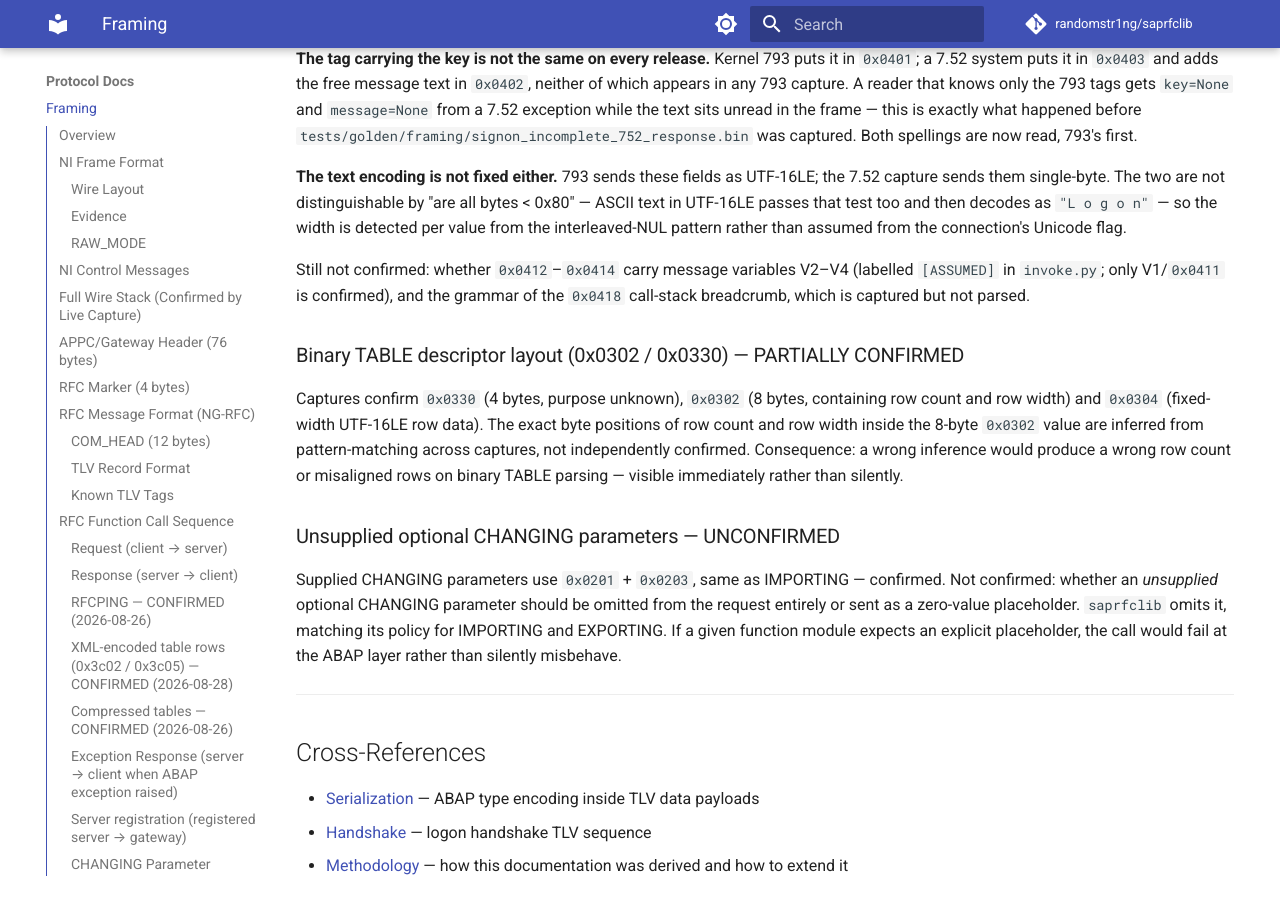
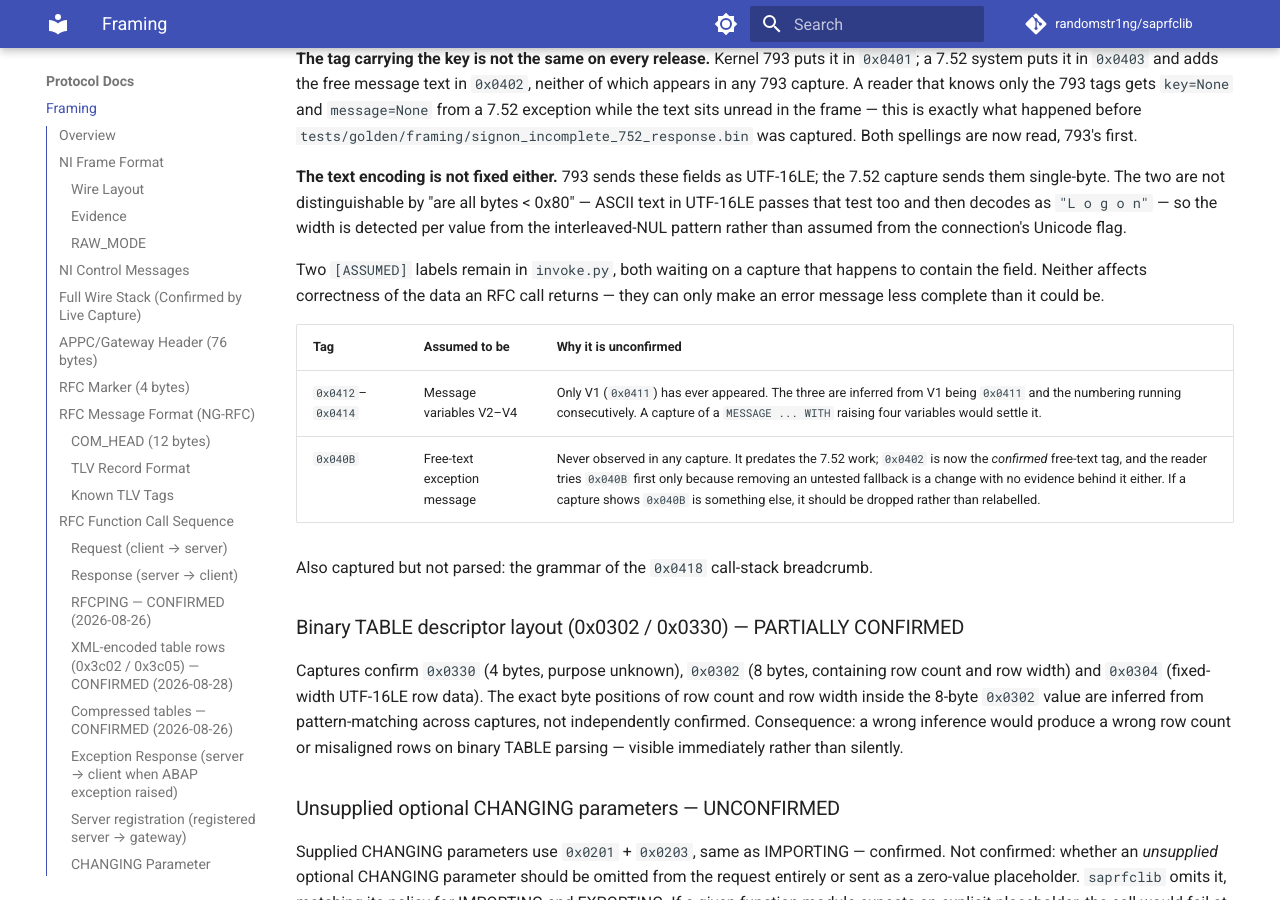
Before and after one commit to randomstr1ng/saprfclib, an MkDocs documentation site: the page built from docs/protocol/framing.md, in a window 1280 px wide and 900 px high, scrolled down 19969 px. Built offline with MkDocs 1.6.1 and Material for MkDocs 9.7.7, drawn with Linux system fonts in a browser that asks for light colours; comment, search, counter and statistics services are not loaded.

Commit message:
docs: branch model, and what the two ASSUMED tags are waiting on
Never squash-merge development into main. A squash writes a new commit on main
with no ancestry link to the commits it flattened, so git stops knowing those
changes are already there; the next release PR re-proposes them and reports
conflicts against work main already contains. The loop recurs every release and
compounds, because each squash adds another disconnected commit.

CONTRIBUTING.md now documents both remedies with their preconditions: merge
commits for release PRs (preferred, with the gh command to disable squash
merging if you want it enforced), or resetting development to main after a
squash. Squash-merging feature branches into development stays fine -- the rule
is about the development to main hop.

framing.md tabulates the two remaining [ASSUMED] exception tags with what would
confirm each. 0x040B is worth singling out: it has never appeared in any
capture, and the kernel 752 work established 0x0402 as the confirmed free-text
message tag, so 0x040B is now redundant as well as unevidenced. It is kept only
because removing an untested fallback is no better evidenced than keeping it --
a capture showing what it really is should drop it rather than relabel it.

```diff
--- a/docs/protocol/framing.md
+++ b/docs/protocol/framing.md
@@ -975,9 +975,16 @@ capture sends them single-byte. The two are not distinguishable by "are all byte
 width is detected per value from the interleaved-NUL pattern rather than assumed from the
 connection's Unicode flag.
 
-Still not confirmed: whether `0x0412`–`0x0414` carry message variables V2–V4 (labelled
-`[ASSUMED]` in `invoke.py`; only V1/`0x0411` is confirmed), and the grammar of the
-`0x0418` call-stack breadcrumb, which is captured but not parsed.
+Two `[ASSUMED]` labels remain in `invoke.py`, both waiting on a capture that happens
+to contain the field. Neither affects correctness of the data an RFC call returns —
+they can only make an error message less complete than it could be.
+
+| Tag | Assumed to be | Why it is unconfirmed |
+|-----|---------------|-----------------------|
+| `0x0412`–`0x0414` | Message variables V2–V4 | Only V1 (`0x0411`) has ever appeared. The three are inferred from V1 being `0x0411` and the numbering running consecutively. A capture of a `MESSAGE ... WITH` raising four variables would settle it. |
+| `0x040B` | Free-text exception message | Never observed in any capture. It predates the 7.52 work; `0x0402` is now the *confirmed* free-text tag, and the reader tries `0x040B` first only because removing an untested fallback is a change with no evidence behind it either. If a capture shows `0x040B` is something else, it should be dropped rather than relabelled. |
+
+Also captured but not parsed: the grammar of the `0x0418` call-stack breadcrumb.
 
 ### Binary TABLE descriptor layout (0x0302 / 0x0330) — PARTIALLY CONFIRMED
 
```
Also changed, not shown: CHANGELOG.md (+13 -0 lines), CONTRIBUTING.md (+48 -1 lines), 1 other file.
